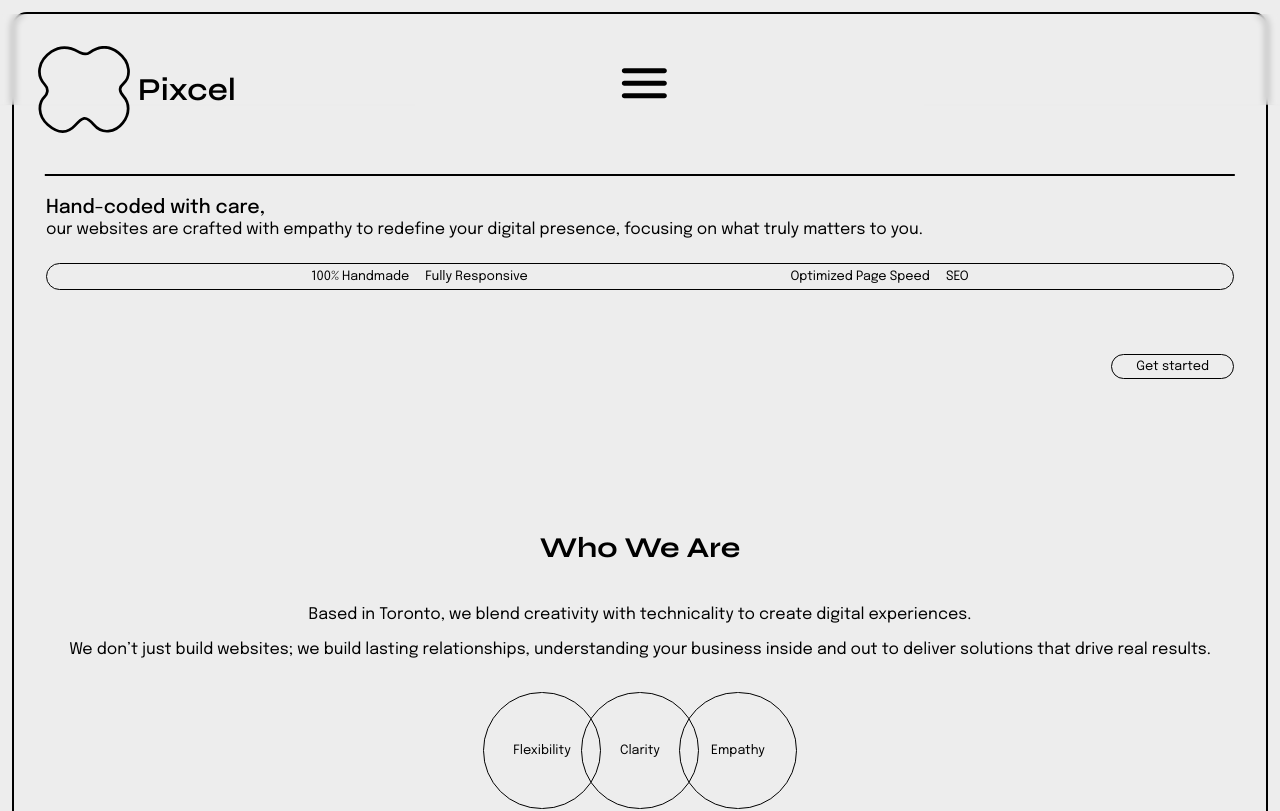
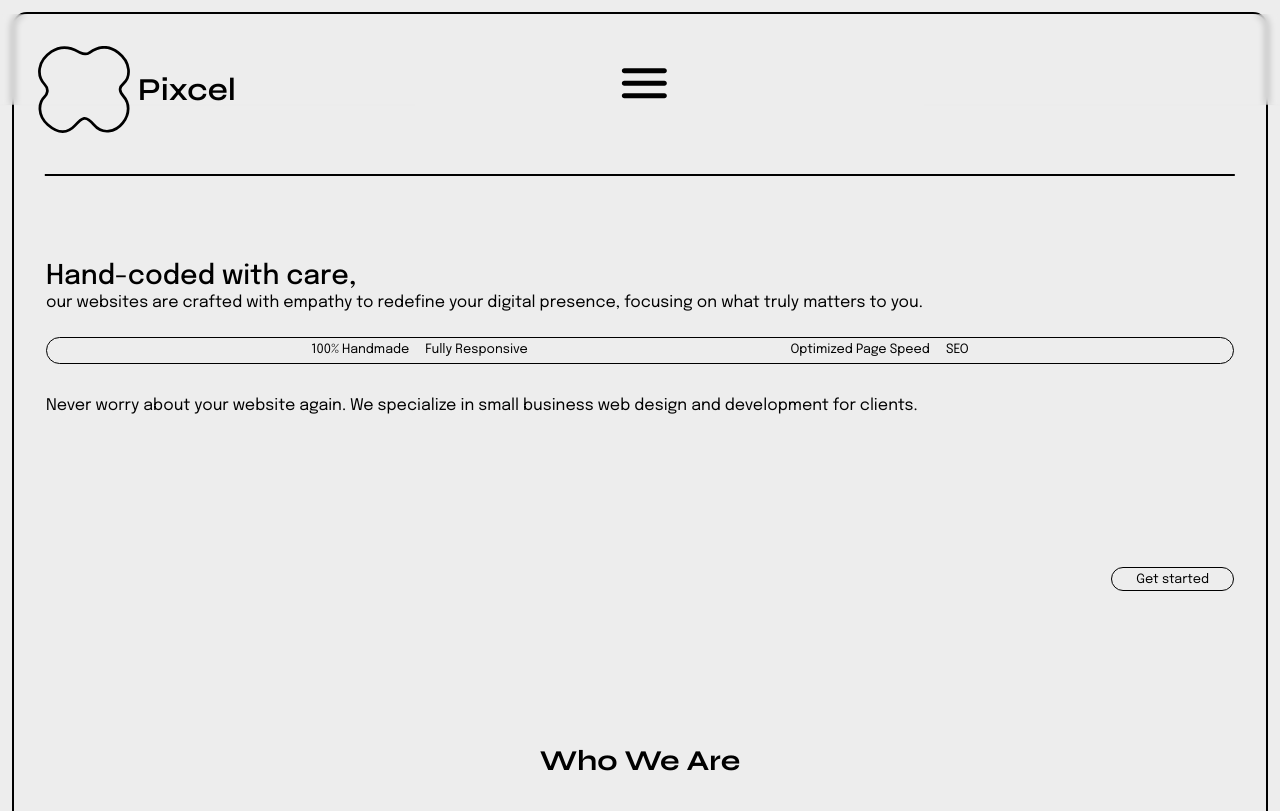
Before and after one commit to cel004/pixcel, a React (Vite) app: page / in a window 1280 px wide. Shown: the top 811 px of the page. Built offline with nearby package versions, Linux system fonts and the light colour scheme.

Commit message:
Update header and layout

```diff
--- a/src/Pages/Header.jsx
+++ b/src/Pages/Header.jsx
@@ -1,5 +1,4 @@
 import styles from './Header.module.css'
-import logo from '/pixcel_logo.svg'
 import Button from '../components/Button/Button.jsx'
 
 function Header() {
@@ -16,7 +15,7 @@ function Header() {
           </div>
       </div> */}
       <div className={styles.textContainer}>
-        <p style={{ fontWeight: '500', fontSize: '1.2rem'}}>Hand-coded with care,</p>
+        <p style={{ fontWeight: '500', fontSize: '1.7rem', width: '70%'}}>Hand-coded with care,</p>
         <p>our websites are crafted with empathy to redefine
           your digital presence, focusing on what truly matters to you.</p>
       </div>
@@ -30,6 +29,8 @@ function Header() {
           <p>SEO</p>
         </div>
       </div>
+      <p className={styles.textContainer2}>Never worry about your website again. We specialize in small
+        business web design and development for clients.</p>
       <div className={styles.buttonContainer}>
         <Button link="#" buttonText="Get started" />
       </div>
--- a/src/Pages/Header.module.css
+++ b/src/Pages/Header.module.css
@@ -49,7 +49,14 @@ img {
 .textContainer {
     display: flex;
     flex-direction: column;
-    padding-top: 4rem;
+    padding-top: 8rem;
+    padding-bottom: 1.5rem;
+}
+
+.textContainer2 {
+    display: flex;
+    flex-direction: column;
+    padding-top: 2rem;
     padding-bottom: 1.5rem;
 }
 
@@ -81,7 +88,7 @@ img {
 }
 
 .buttonContainer {
-    padding-top: 4rem;
+    padding-top: 8rem;
     display: flex;
     justify-content: flex-end;
 }
```
